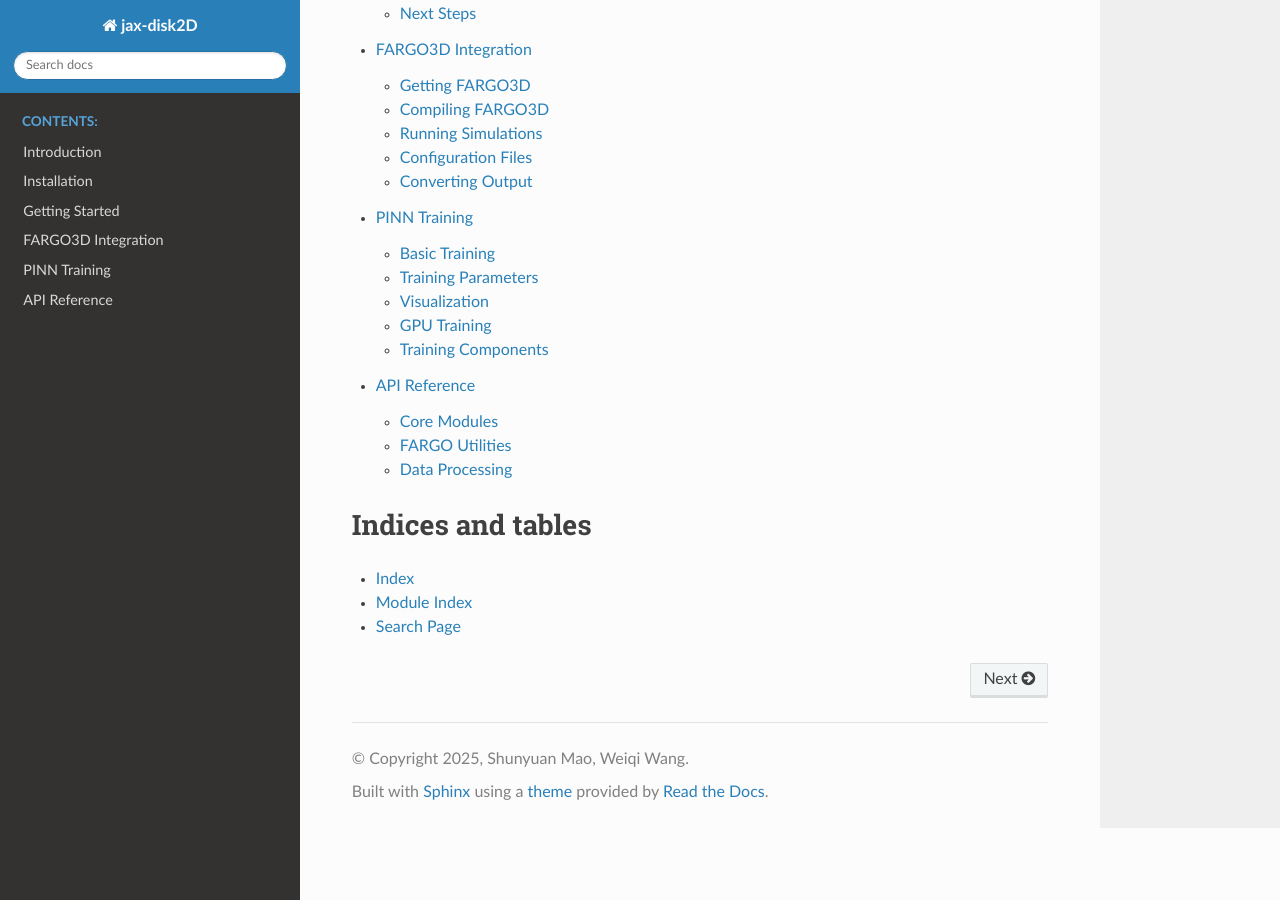
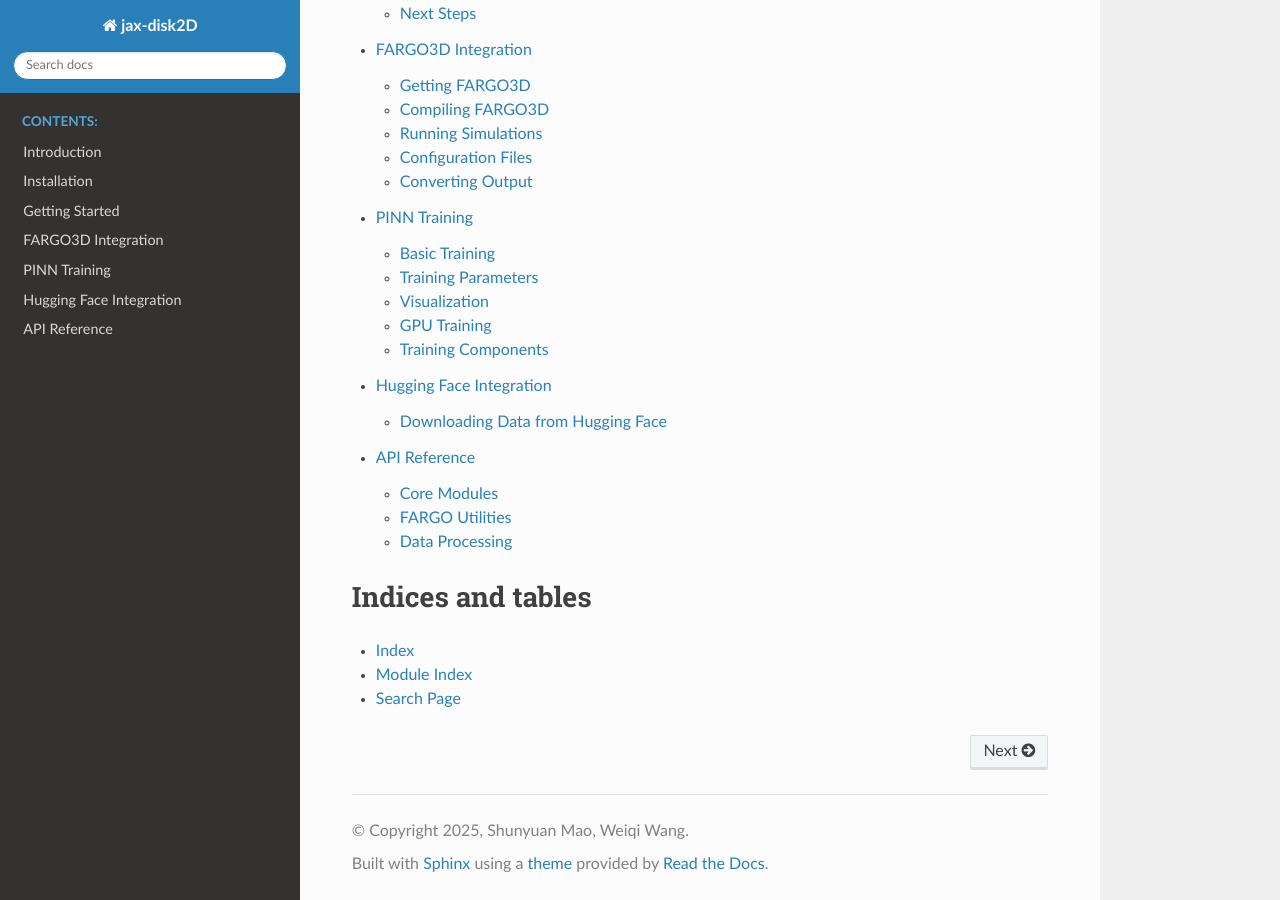
Before and after one commit to WeiqiWangMath/jax-disk2D-documentation, a Sphinx documentation site: the page built from docs/source/index.rst, in a window 1280 px wide and 900 px high, scrolled down 818 px. Built offline with Sphinx 7.4.7 and the Read the Docs theme 3.1.0, drawn with Linux system fonts in a browser that asks for light colours; some of the changed lines change nothing that is shown.

Commit message:
Add huggingface page

```diff
--- a/docs/source/getting_started.rst
+++ b/docs/source/getting_started.rst
@@ -30,7 +30,7 @@ Compile FARGO3D with a specific configuration:
 
    guild run fargo:setup @fargo_make.yml
 
-**Note**: To run simulations on GPU(s), you need to compile the code with ``GPU=1`` on a **GPU** node (CUDA must be loaded).
+**Note**: To run simulations on GPU, you need to compile the code with ``GPU=1`` on a **GPU** node (CUDA must be loaded).
 
 Step 3: Run a Simulation
 ------------------------
@@ -91,4 +91,4 @@ Next Steps
 
 * See :doc:`fargo_integration` for detailed FARGO3D usage
 * See :doc:`pinn_training` for advanced PINN training options
-* See :doc:`api_reference` for API documentation
+* See :doc:`huggingface` for downloading pre-computed data from Hugging Face
--- /dev/null
+++ b/docs/source/huggingface.rst
@@ -0,0 +1,41 @@
+Hugging Face Integration
+========================
+
+jax-disk2D provides integration with Hugging Face for downloading pre-computed simulation data and model checkpoints.
+
+Downloading Data from Hugging Face
+------------------------------------
+
+Use the ``download_data.py`` helper script to download data snapshots stored on Hugging Face. The script wraps ``huggingface_hub.snapshot_download`` and allows you to limit the download to selected run folders.
+
+Prerequisites
+~~~~~~~~~~~~~
+
+Ensure ``huggingface_hub`` is installed:
+
+.. code-block:: bash
+
+   pip install huggingface_hub
+
+The script will emit a helpful message if the package is missing.
+
+Usage
+~~~~~
+
+From the repository root, run:
+
+.. code-block:: bash
+
+   python download_data.py \
+     --repo-id WeiqiWangMath/jax-disk2D-runs \
+     --local-dir <your-guild-home-dir> \
+     --folders 0a0ae0abd3ad4e758a35b28b0616686a another_run_id
+
+Parameters
+~~~~~~~~~~
+
+* ``--repo-id``: The Hugging Face repository ID (e.g., ``WeiqiWangMath/jax-disk2D-runs``)
+* ``--local-dir``: Your local Guild home directory where the data should be downloaded
+* ``--folders``: (Optional) Specific run folder IDs to download. If omitted, all folders will be downloaded.
+
+The downloaded data will be organized in your Guild home directory structure, making it compatible with the existing Guild AI workflow.
--- a/docs/source/index.rst
+++ b/docs/source/index.rst
@@ -12,6 +12,7 @@ Welcome to the jax-disk2D documentation! This package provides a Physics-Informe
    getting_started
    fargo_integration
    pinn_training
+   huggingface
    api_reference
 
 Indices and tables
```
